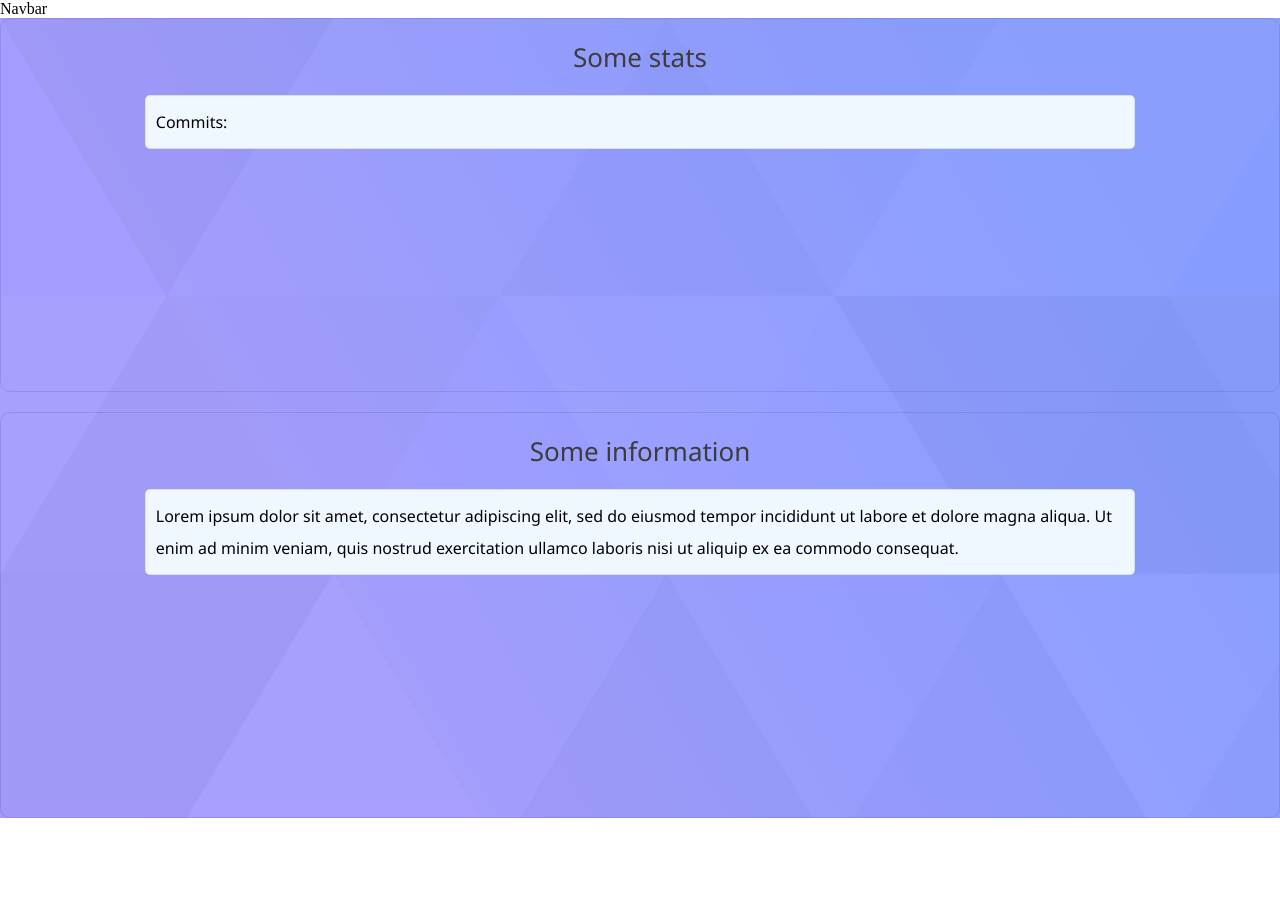
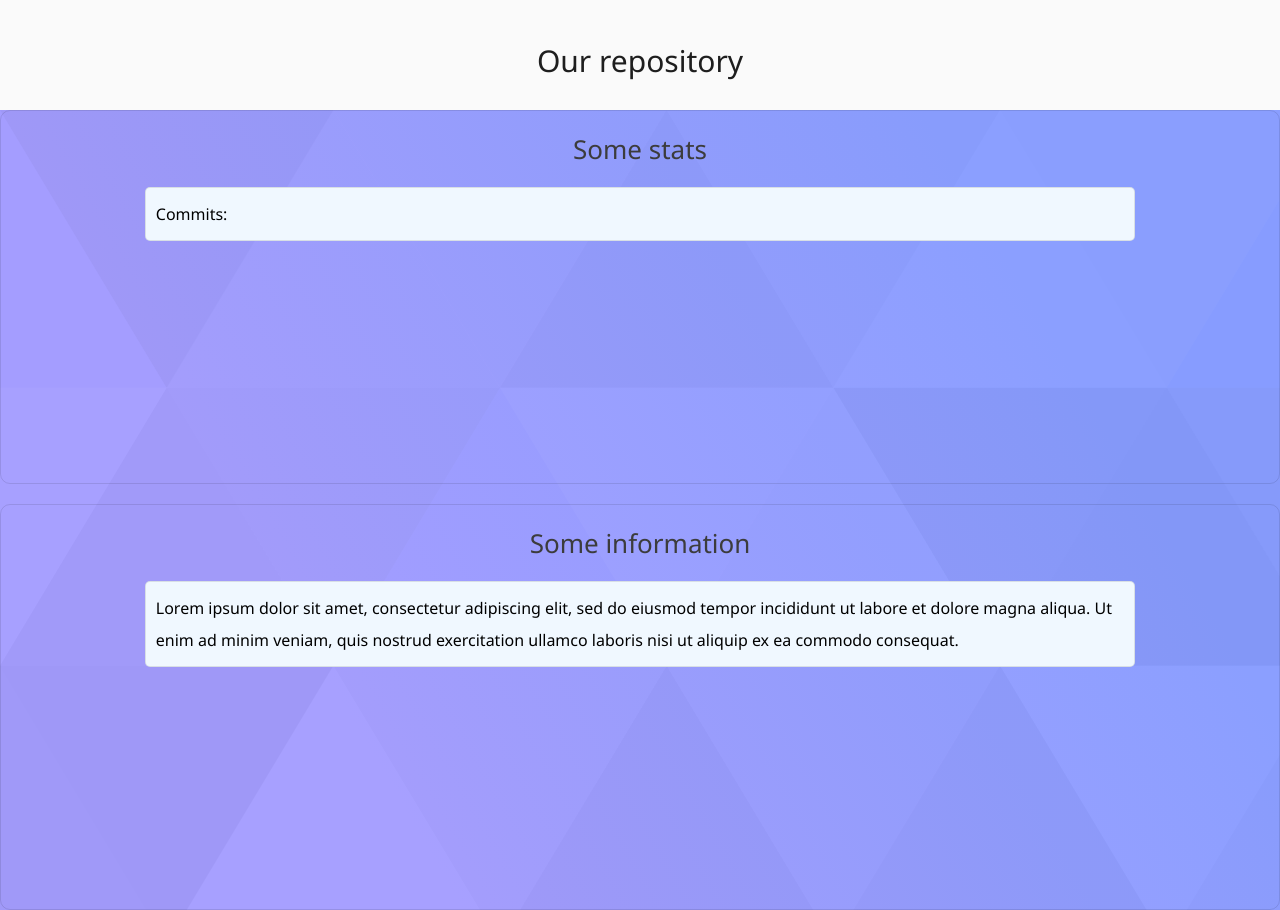
Before and after one commit to sindrimt/gitlab-search-engine, a React (Create React App) app: page / in a window 1280 px wide. Before the commit the page ends 818 px from the top, so only its background shows below. Built offline with nearby package versions, Linux system fonts and the light colour scheme.

Commit message:
Created navbar component + styling Related to #3

```diff
--- a/src/App.tsx
+++ b/src/App.tsx
@@ -5,12 +5,13 @@ import Commits from "./components/Commits";
 
 import { BrowserRouter, Routes, Route } from "react-router-dom";
 
+import Navbar from "./components/Navbar/Navbar";
 import Homepage from "./pages/Homepage/Homepage";
 
 const App = () => {
     return (
         <BrowserRouter>
-            <div>Navbar</div>
+            <Navbar/>
             <Routes>
                 <Route path="/" element={<Homepage />} />
                 <Route path="/commits" element={<Commits />} />
--- /dev/null
+++ b/src/components/Navbar/Navbar.tsx
@@ -0,0 +1,17 @@
+import React from 'react'
+
+import { NavbarContainer, HeaderContainer, Header} from "../Navbar/NavbarStyles";
+
+type Props = {}
+
+function Navbar({}: Props) {
+  return (
+    <NavbarContainer>
+        <HeaderContainer>
+            <Header>Our repository</Header>
+        </HeaderContainer>
+    </NavbarContainer>
+  )
+}
+
+export default Navbar
--- /dev/null
+++ b/src/components/Navbar/NavbarStyles.tsx
@@ -0,0 +1,18 @@
+import styled from "styled-components";
+
+export const NavbarContainer = styled.div`
+    font-family: 'Segoe UI', Tahoma, Geneva, Verdana, sans-serif;
+    height: 110px;
+    width: 100%;
+    background-color: #fafafa;
+`
+
+export const HeaderContainer = styled.div`
+    text-align: center;
+    padding-top: 40px;
+`
+
+export const Header = styled.div`
+    font-size: 30px;
+    color: rgb(30, 30, 30);
+`
```
